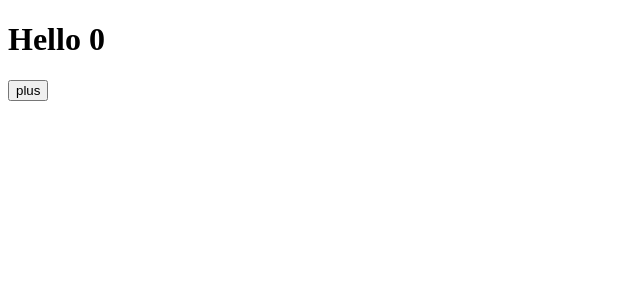
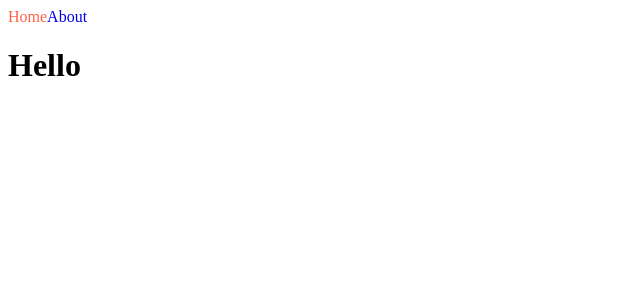
Before and after one commit to cpk0709/first-nextjs, a Next.js app: page / in a window 1280 px wide. Shown: the top 300 px of the page, without its empty margins (0-640 px from the left). Built offline with nearby package versions, Linux system fonts and the light colour scheme.

Commit message:
edit basic home

```diff
--- a/pages/index.js
+++ b/pages/index.js
@@ -1,12 +1,10 @@
-import { useState } from "react";
+import NavBar from "../components/NavBar";
 
 export default function Home() {
-  const [counter, setCounter] = useState(0);
-  const onClick = () => setCounter((prev) => prev + 1);
   return (
     <div>
-      <h1>Hello {counter}</h1>
-      <button onClick={onClick}>plus</button>
+      <NavBar />
+      <h1>Hello</h1>
     </div>
   );
 }
```
